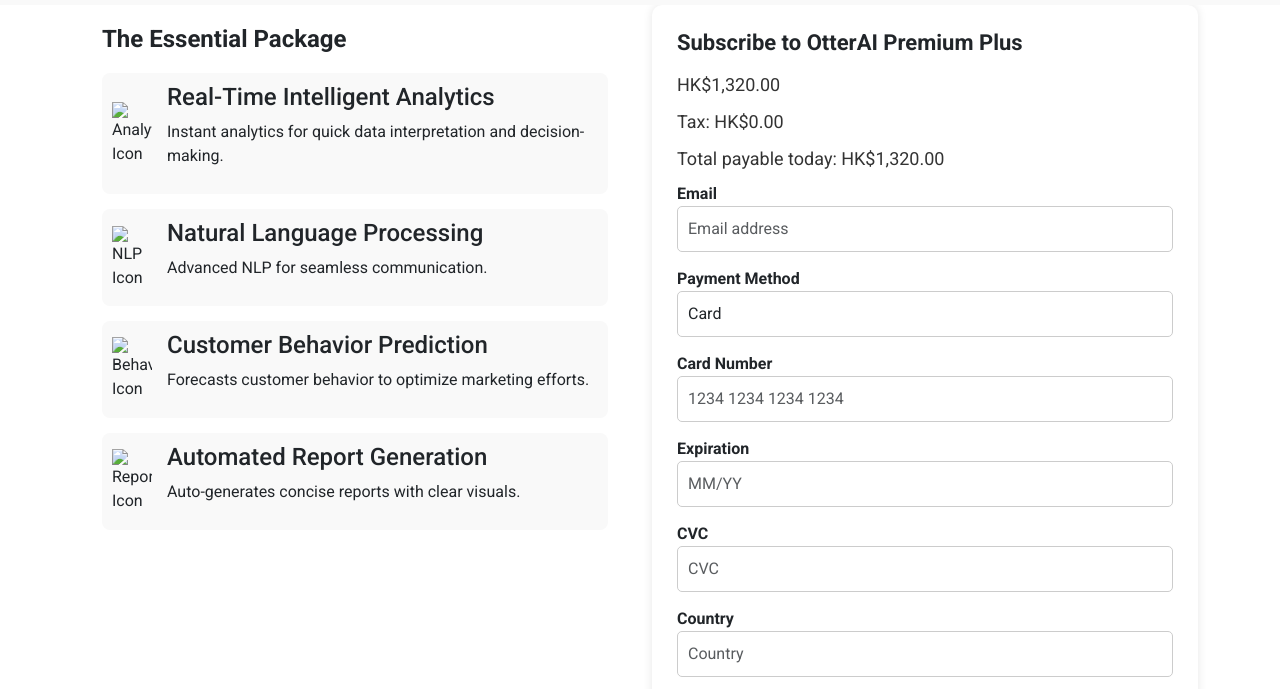
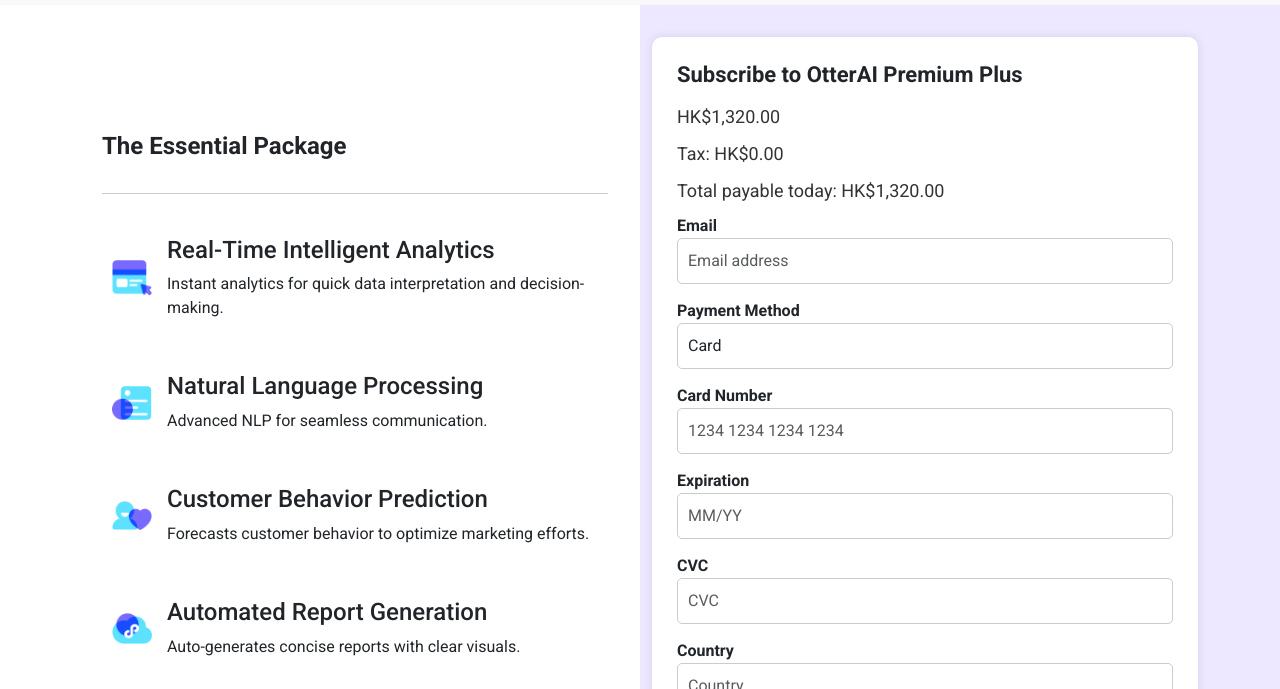
Before and after one commit to iamtanmayrudra/html-css-bootstrap, a plain HTML site: page payment.html in a window 1280 px wide. Shown: the part 93-782 px from the top of the page. Drawn offline with nearby package versions, Linux system fonts and the light colour scheme.

Commit message:
Payment page implementation done

```diff
--- a/css/global.css
+++ b/css/global.css
@@ -811,6 +811,24 @@
 }
 /* checkout */
 /* Payment */
+.paymentArea{
+  position: relative;
+}
+.paymentArea{
+  position: relative;
+  padding: 2rem 0;
+  z-index: 0;
+}
+.paymentArea:after{
+  position: absolute;
+  content: "";
+  right: 0;
+  top: 0;
+  width: 50%;
+  height: 100%;
+  background: #EDE8FF;
+  z-index: -1;
+}
 .features {
   /* width: 50%; */
   padding: 20px;
@@ -819,15 +837,19 @@
 .features h2 {
   font-size: 24px;
   font-weight: bold;
-  margin-bottom: 20px;
+  margin-bottom: 2rem;
+  padding-bottom: 2rem;
+  border-bottom: 1px solid #ccc;
 }
-
+.featurePayment p{
+  margin-bottom: 0;
+}
 .feature-item {
   display: flex;
   align-items: center;
-  margin-bottom: 15px;
+  margin-bottom: 2rem;
   padding: 10px;
-  background: #f9f9f9;
+  /* background: #f9f9f9; */
   border-radius: 8px;
 }
 
--- a/payment.html
+++ b/payment.html
@@ -64,13 +64,13 @@
     <main>
       <section class="paymentArea">
         <div class="container">
-          <div class="row">
+          <div class="row align-items-center">
             <div class="col-lg-6">
               <div class="features">
                 <h2>The Essential Package</h2>
                 <div class="feature-item">
-                  <img src="analytics-icon.png" alt="Analytics Icon" />
-                  <div>
+                  <img src="images/paymentIcon1.png" alt="Analytics Icon" />
+                  <div class="featurePayment">
                     <h4>Real-Time Intelligent Analytics</h4>
                     <p>
                       Instant analytics for quick data interpretation and
@@ -79,15 +79,15 @@
                   </div>
                 </div>
                 <div class="feature-item">
-                  <img src="nlp-icon.png" alt="NLP Icon" />
-                  <div>
+                  <img src="images/paymentIcon2.png" alt="NLP Icon" />
+                  <div class="featurePayment">
                     <h4>Natural Language Processing</h4>
                     <p>Advanced NLP for seamless communication.</p>
                   </div>
                 </div>
                 <div class="feature-item">
-                  <img src="behavior-icon.png" alt="Behavior Icon" />
-                  <div>
+                  <img src="images/paymentIcon3.png" alt="Behavior Icon" />
+                  <div class="featurePayment">
                     <h4>Customer Behavior Prediction</h4>
                     <p>
                       Forecasts customer behavior to optimize marketing efforts.
@@ -95,8 +95,8 @@
                   </div>
                 </div>
                 <div class="feature-item">
-                  <img src="report-icon.png" alt="Report Icon" />
-                  <div>
+                  <img src="images/paymentIcon4.png" alt="Report Icon" />
+                  <div class="featurePayment">
                     <h4>Automated Report Generation</h4>
                     <p>Auto-generates concise reports with clear visuals.</p>
                   </div>
```
Also changed, not shown: images/paymentIcon1.png (added), images/paymentIcon2.png (added), images/paymentIcon3.png (added), images/paymentIcon4.png (added).
